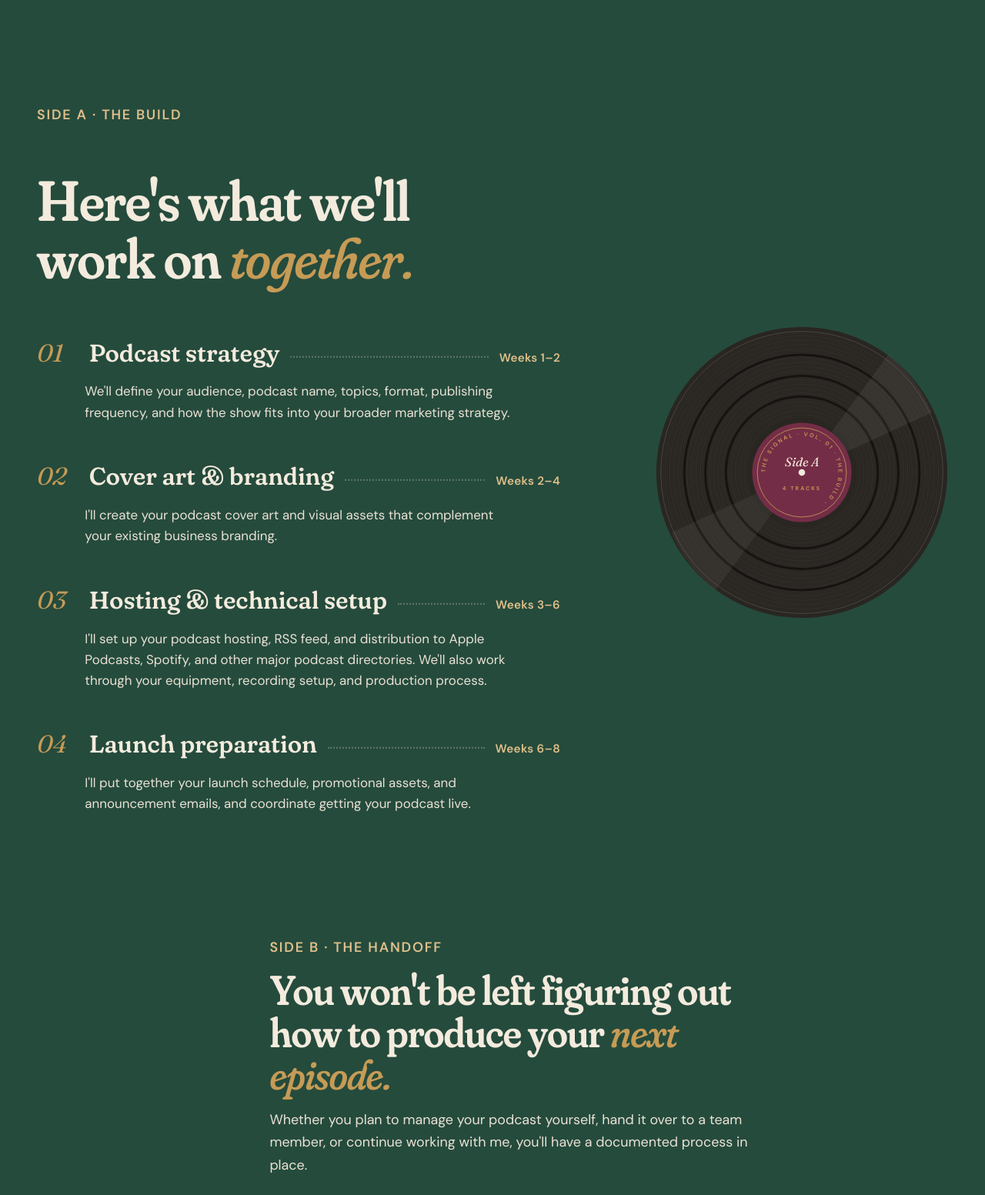
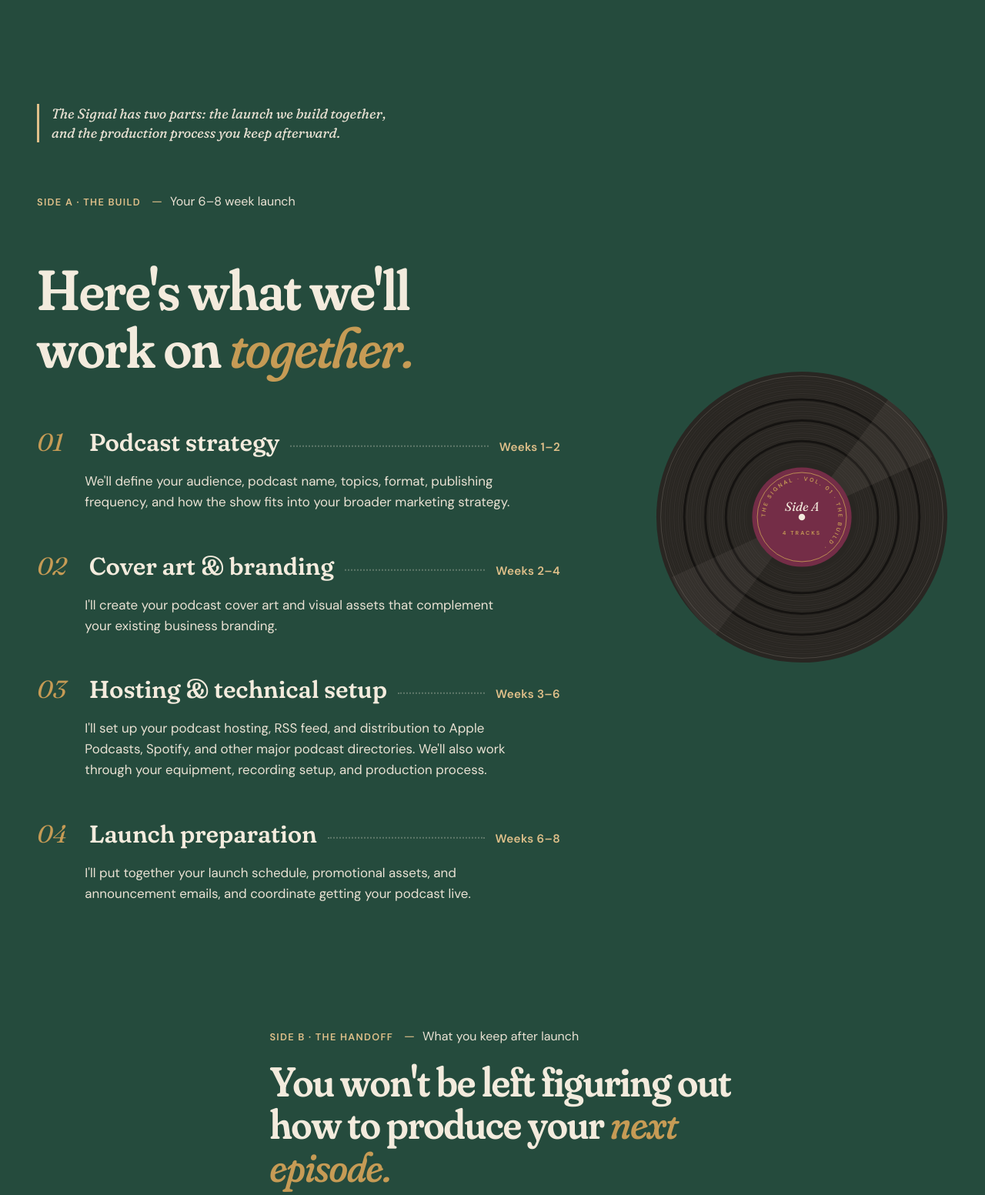
Before and after one commit to priscillazaehringer/website_V2, a plain HTML site: page podcast.html in a window 1280 px wide. Shown: the part 2600-4153 px from the top of the page at 77% size. Drawn offline with Linux system fonts and the light colour scheme.

Commit message:
The Signal: explain Side A and Side B in plain language
Add a one-line intro ('The Signal has two parts...') and a plain
description next to each label: 'Your 6-8 week launch' and 'What you
keep after launch'.

Co-Authored-By: Claude Opus 5.5 <noreply@anthropic.com>
Claude-Session: https://claude.ai/code/session_01KunrTqEVJKWjL3YnyNjTjS

```diff
--- a/podcast.html
+++ b/podcast.html
@@ -581,6 +581,15 @@
     .closing-card .btn { background: #292622; color: var(--paper); border-color: #292622; }
     .closing-card .btn:hover { background: var(--mulberry); border-color: var(--mulberry); }
     @media (max-width: 600px) { .closing-card { box-shadow: 8px 8px 0 #292622; } }
+
+    /* ---- Side A / Side B context ---- */
+    .sides-intro { max-width: 46ch; margin: 0 0 clamp(40px, 5vw, 64px); padding-left: 16px; border-left: 3px solid #E0C08A;
+      font-family: var(--serif); font-style: italic; font-size: clamp(1.15rem, 1rem + 0.5vw, 1.4rem); line-height: 1.4; color: #F3EBDD;
+      font-variation-settings: 'SOFT' 100; }
+    .side-label { display: flex; align-items: baseline; flex-wrap: wrap; gap: 6px 14px; margin: 0 0 18px; }
+    .side-label .tag { margin: 0; }
+    .side-what { font-size: 1rem; color: #EAE2D4; }
+    .side-what::before { content: "\2014"; margin-right: 10px; color: #E0C08A; }
     /* ---- gentle reveal ---- */
     .reveal { opacity: 0; transform: translateY(14px); transition: opacity 0.7s ease, transform 0.7s cubic-bezier(.2,.7,.2,1); }
     .reveal.in { opacity: 1; transform: none; }
@@ -702,7 +711,8 @@
     <div class="wrap">
       <div class="side-a">
         <div class="side-a-main reveal">
-          <p class="tag">Side A &middot; The build</p>
+          <p class="sides-intro">The Signal has two parts: the launch we build together, and the production process you keep afterward.</p>
+          <p class="side-label"><span class="tag">Side A &middot; The build</span><span class="side-what">Your 6&ndash;8 week launch</span></p>
           <h2 id="sidea-h">Here's what we'll work on <em>together.</em></h2>
           <ol class="tracklist">
             <li><div class="row"><span class="no" aria-hidden="true">01</span><h3>Podcast strategy</h3><span class="dots" aria-hidden="true"></span><span class="time">Weeks 1&ndash;2</span></div>
@@ -719,7 +729,7 @@
       </div>
       <div class="side-b reveal" id="handoff">
         <div>
-          <p class="tag">Side B &middot; The handoff</p>
+          <p class="side-label"><span class="tag">Side B &middot; The handoff</span><span class="side-what">What you keep after launch</span></p>
           <h2>You won't be left figuring out how to produce your <em>next episode.</em></h2>
           <p>Whether you plan to manage your podcast yourself, hand it over to a team member, or continue working with me,
             you'll have a documented process in place.</p>
```
